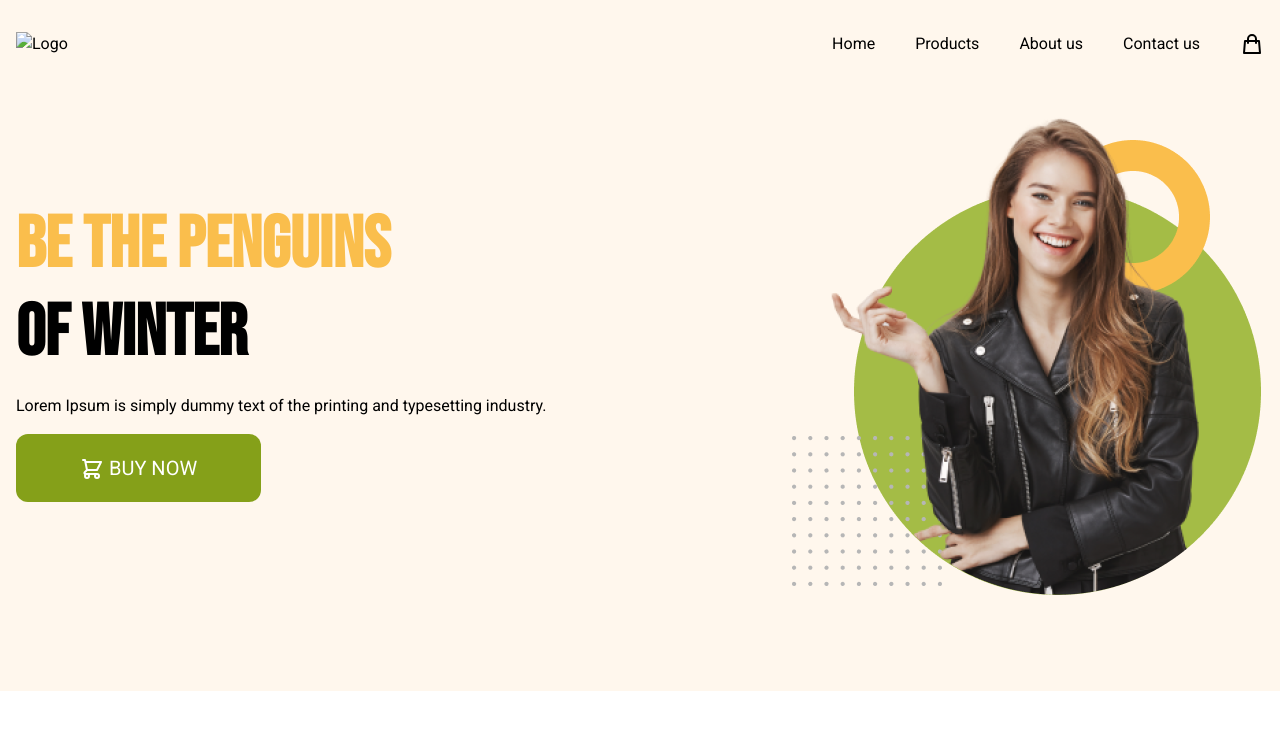
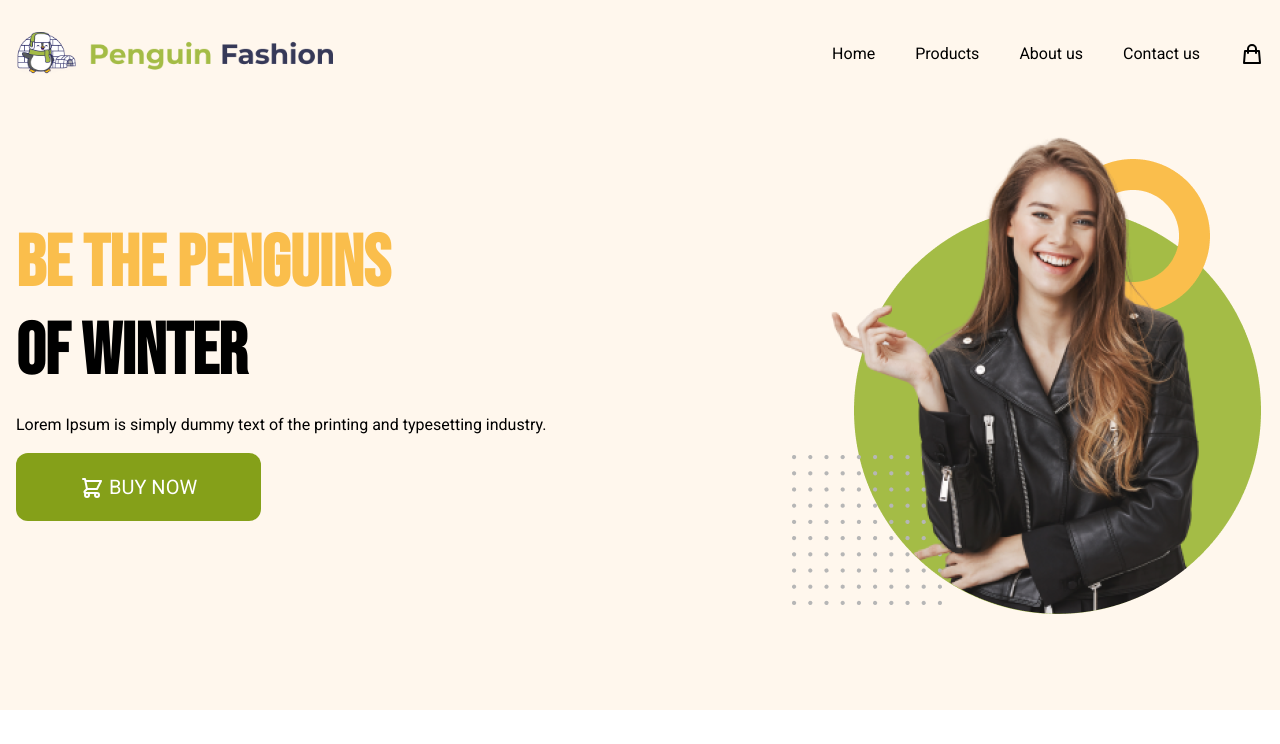
Before and after one commit to modasserjasim/penguin-fashion-with-tailwindcss, a plain HTML site: page index.html in a window 1280 px wide. Shown: the top 744 px of the page. Drawn offline with nearby package versions, Linux system fonts and the light colour scheme; the site is published under a folder, as on GitHub Pages, so addresses that start at the root find nothing.

Commit message:
logo fixed on github

```diff
--- a/index.html
+++ b/index.html
@@ -32,7 +32,7 @@
     <div class="container px-4 mx-auto">
       <nav class="flex justify-between items-center py-8 mx-auto">
         <div>
-          <img class="w-64 sm:w-80" src="/images/logo.png" alt="Logo">
+          <img class="w-64 sm:w-80" src="./images/logo.png" alt="Logo">
         </div>
         <div class="hidden space-x-10 lg:flex">
           <a href="#">Home</a>
```
